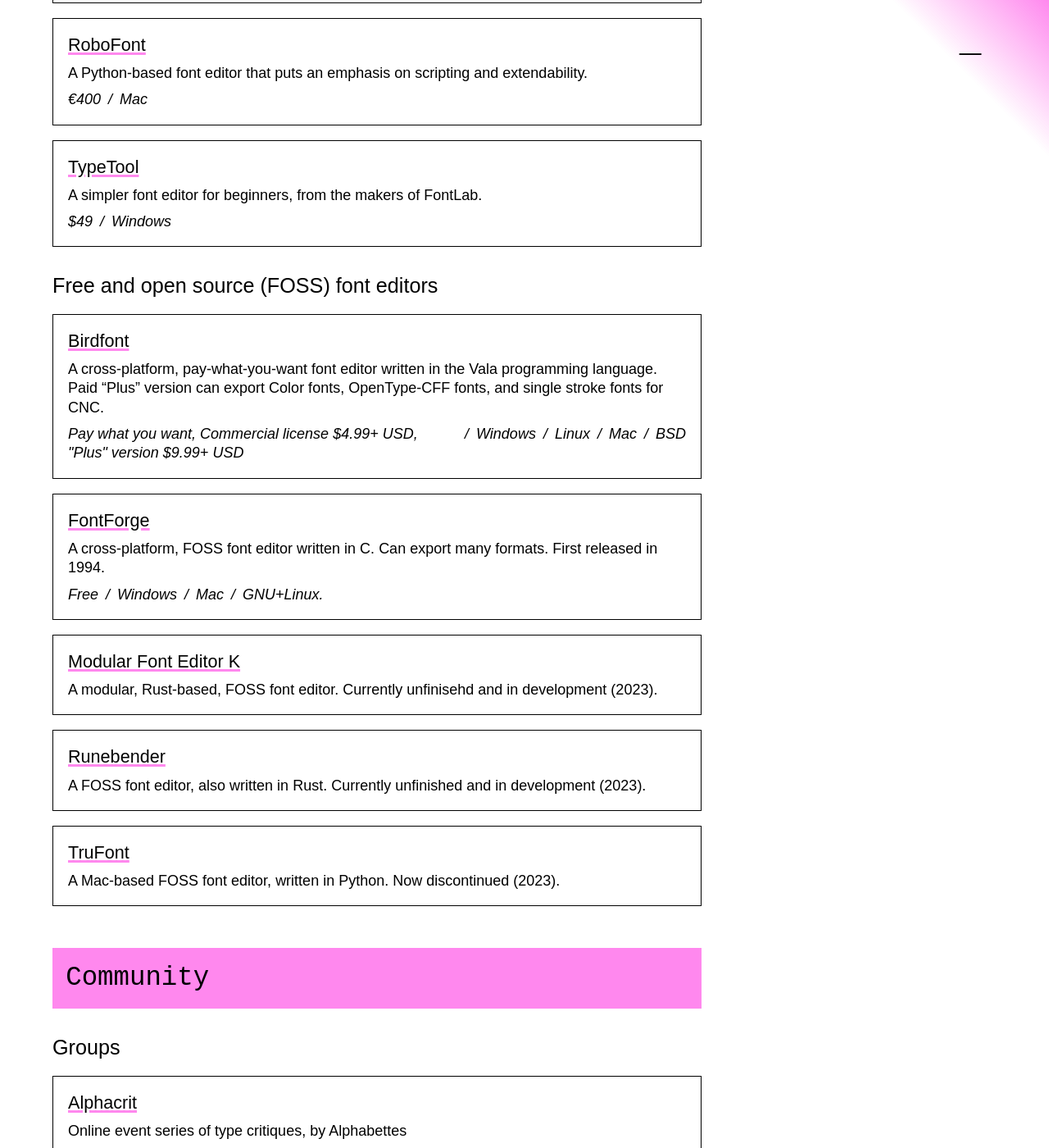
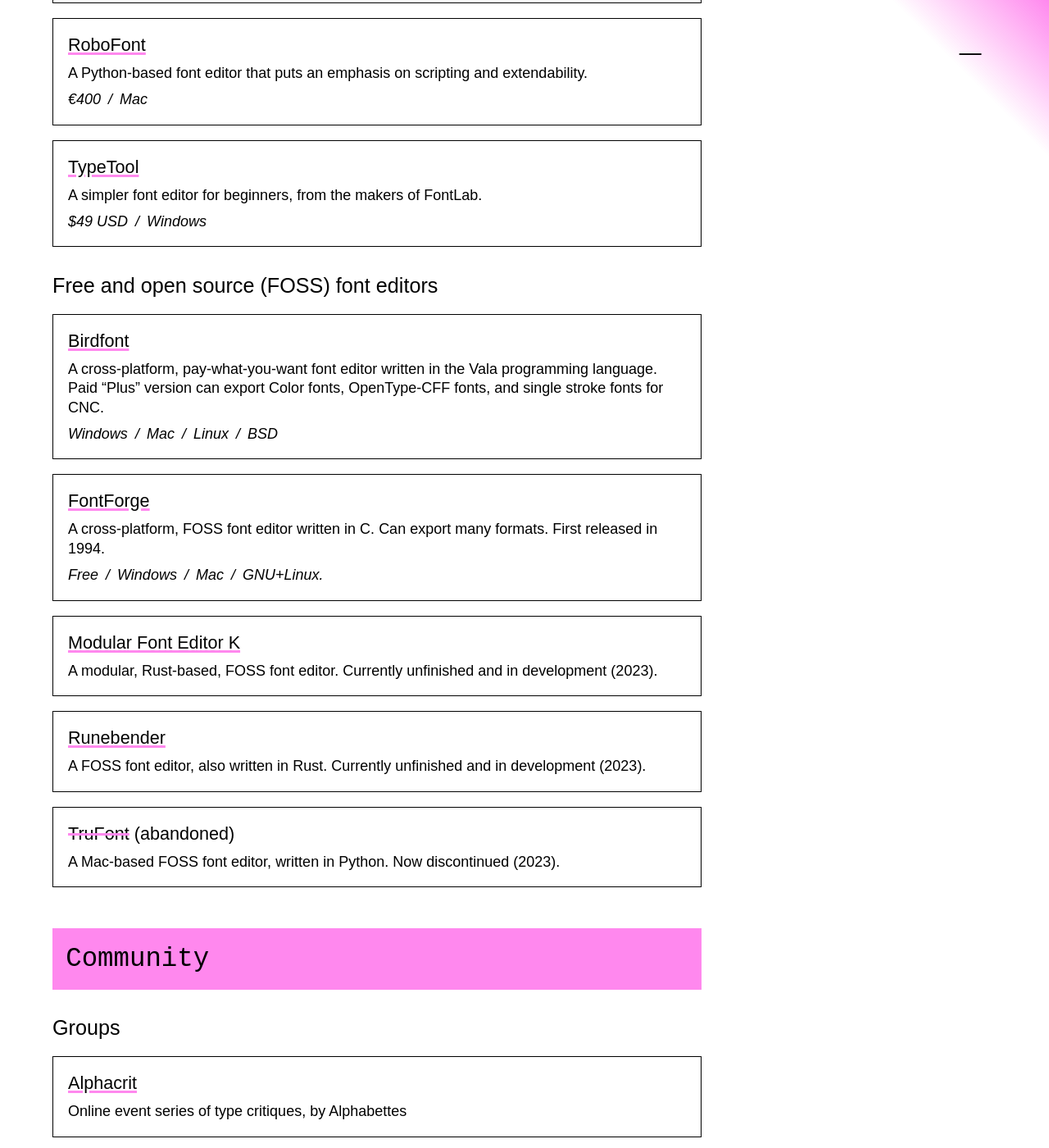
Before and after one commit to justinpenner/type-design-resources, a Jekyll site: the page built from index.md, in a window 1280 px wide and 1400 px high, scrolled down 4807 px. Shown: the whole window at 82% size. Built offline with Jekyll 4.4.1, drawn with Linux system fonts in a browser that asks for light colours; some web fonts are replaced; some of the changed text lies outside the part shown.

Commit message:
Minor edits (Software)

```diff
--- a/_data/data.yaml
+++ b/_data/data.yaml
@@ -79,16 +79,16 @@
             description: An all-in-one font editor for Mac and Windows – first released in 1992.
             data:
               - $499 USD
+              - Windows
               - Mac
-              - Windows
           - name: Fontself
             url: https://www.fontself.com/
             description: Plugins for Adobe Illustrator & Photoshop for creating fonts within Creative Suite. Also available as an iPad app.
             data:
               - $39–59 USD
+              - Windows
               - Mac
-              - Windows
-              - iOS (iPad)
+              - iPad
           - name: Glyphs
             url: https://glyphsapp.com/
             description: A fully-featured, Mac-based font editor with an active community.
@@ -118,7 +118,7 @@
             description: A simpler font editor for beginners, from the makers of FontLab.
             url: https://www.fontlab.com/font-editor/typetool/
             data:
-              - $49
+              - $49 USD
               - Windows
       - name: Free and open source (FOSS) font editors
         items:
@@ -126,10 +126,9 @@
             url: https://birdfont.org/
             description: A cross-platform, pay-what-you-want font editor written in the Vala programming language. Paid "Plus" version can export Color fonts, OpenType-CFF fonts, and single stroke fonts for CNC.
             data:
-              - Pay what you want, Commercial license $4.99+ USD, "Plus" version $9.99+ USD
               - Windows
+              - Mac
               - Linux
-              - Mac
               - BSD
           - name: FontForge
             url: https://fontforge.org/
@@ -141,13 +140,14 @@
               - GNU+Linux.
           - name: Modular Font Editor K
             url: https://mfek.org/
-            description: A modular, Rust-based, FOSS font editor. Currently unfinisehd and in development (2023).
+            description: A modular, Rust-based, FOSS font editor. Currently unfinished and in development (2023).
           - name: Runebender
             url: https://github.com/linebender/runebender
             description: A FOSS font editor, also written in Rust. Currently unfinished and in development (2023).
           - name: TruFont
             url: http://trufont.github.io/
             description: A Mac-based FOSS font editor, written in Python. Now discontinued (2023).
+            abandoned: true
   - name: Community
     items:
     subcategories:
```
